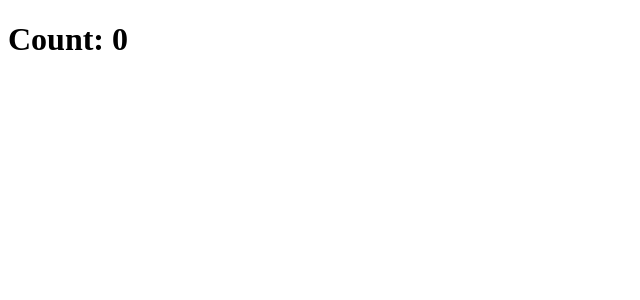
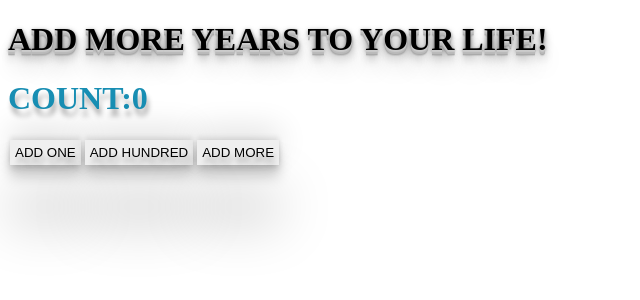
Before and after one commit to mate-academy/react_counter, a React (Create React App) app: page / in a window 1280 px wide. Shown: the top 300 px of the page, without its empty margins (0-640 px from the left). Built offline with nearby package versions, Linux system fonts and the light colour scheme; the HTML template or start-up script is replaced by a standard one.

Commit message:
use it to add more years to your life

```diff
--- a/src/App.scss
+++ b/src/App.scss
@@ -1 +1,38 @@
-// styles go here
+.countSection {
+  text-transform: uppercase;
+
+  &__title {
+    text-shadow: 0 1px 0 #ccc,
+    0 2px 0 #c9c9c9,
+    0 3px 0 #bbb,
+    0 4px 0 #b9b9b9,
+    0 5px 0 #aaa,
+    0 6px 1px rgba(0,0,0,.1),
+    0 0 5px rgba(0,0,0,.1),
+    0 1px 3px rgba(0,0,0,.3),
+    0 3px 5px rgba(0,0,0,.2),
+    0 5px 10px rgba(0,0,0,.25),
+    0 10px 10px rgba(0,0,0,.2),
+    0 20px 20px rgba(0,0,0,.15);
+  }
+
+  &__count {
+    color: #188eb3;
+    text-shadow: 2px 7px 5px rgba(0,0,0,0.3),
+    0px -4px 10px rgba(255,255,255,0.3);
+  }
+
+  &__button1,
+  &__button2,
+  &__button3 {
+    margin: 2px;
+    padding: 5px;
+    border: none;
+    text-transform: uppercase;
+    text-shadow: 2px 7px 5px rgba(0,0,0,0.3),
+    0px -4px 10px rgba(255,255,255,0.3);
+    box-shadow: rgba(0, 0, 0, 0.25) 0px 54px 55px, rgba(0, 0, 0, 0.12) 0px -12px 30px, rgba(0, 0, 0, 0.12) 0px 4px 6px, rgba(0, 0, 0, 0.17) 0px 12px 13px, rgba(0, 0, 0, 0.09) 0px -3px 5px;
+  }
+
+
+}
--- a/src/App.tsx
+++ b/src/App.tsx
@@ -1,16 +1,61 @@
 import React from 'react';
 import './App.scss';
 
-class App extends React.Component {
-  addOne = () => {};
+type State = {
+  counter: number,
+};
 
-  add100 = () => {};
+class App extends React.Component<{}, State> {
+  state = {
+    counter: 0,
+  };
 
-  increase = () => {};
+  addOne = () => {
+    this.setState((prevState) => {
+      return { counter: prevState.counter + 1 };
+    });
+  };
+
+  add100 = () => {
+    this.setState((prevState) => {
+      return { counter: prevState.counter + 100 };
+    });
+  };
+
+  increase = () => {
+    this.setState((prevState) => {
+      if (prevState.counter % 5 === 0) {
+        return (this.add100(), this.addOne());
+      }
+
+      return this.addOne();
+    });
+  };
 
   render() {
+    const { counter } = this.state;
+
     return (
-      <h1>Count: 0</h1>
+      <div className="countSection">
+        <h1 className="countSection__title">
+          Add more years to your life!
+        </h1>
+        <h1 className="countSection__count">
+          Count:
+          {counter}
+        </h1>
+        <div className="countSection__buttons">
+          <button type="button" className="countSection__button1" onClick={this.addOne}>
+            Add One
+          </button>
+          <button type="button" className="countSection__button2" onClick={this.add100}>
+            Add Hundred
+          </button>
+          <button type="button" className="countSection__button3" onClick={this.increase}>
+            Add More
+          </button>
+        </div>
+      </div>
     );
   }
 }
```
Also changed, not shown: src/images/background.jpg (added), 1 other file (tests, documents, lock files or other folders).
